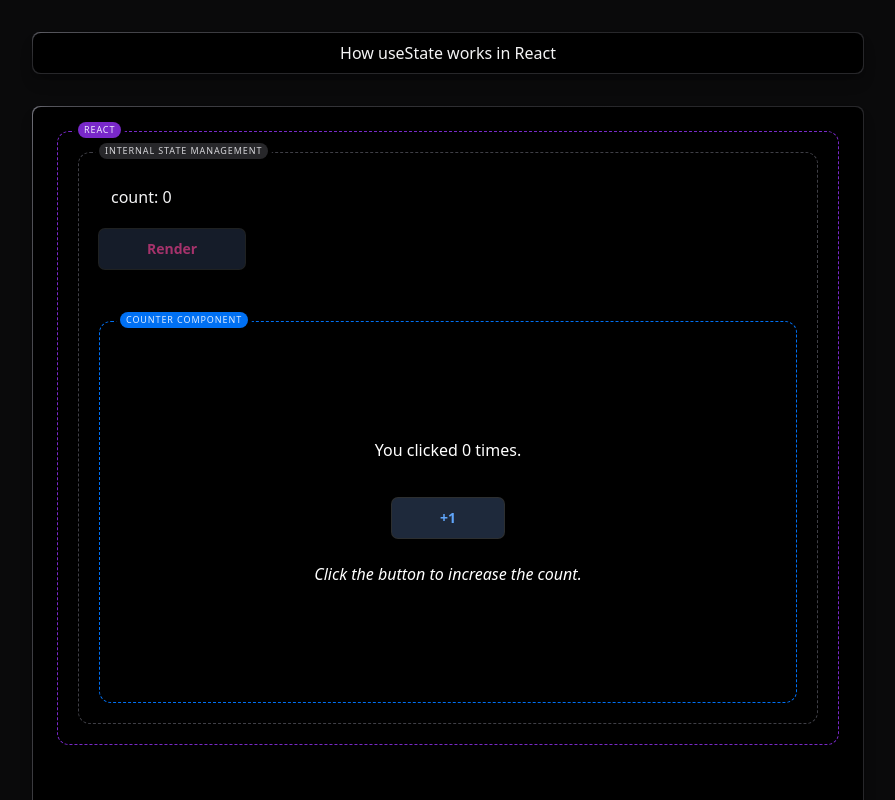
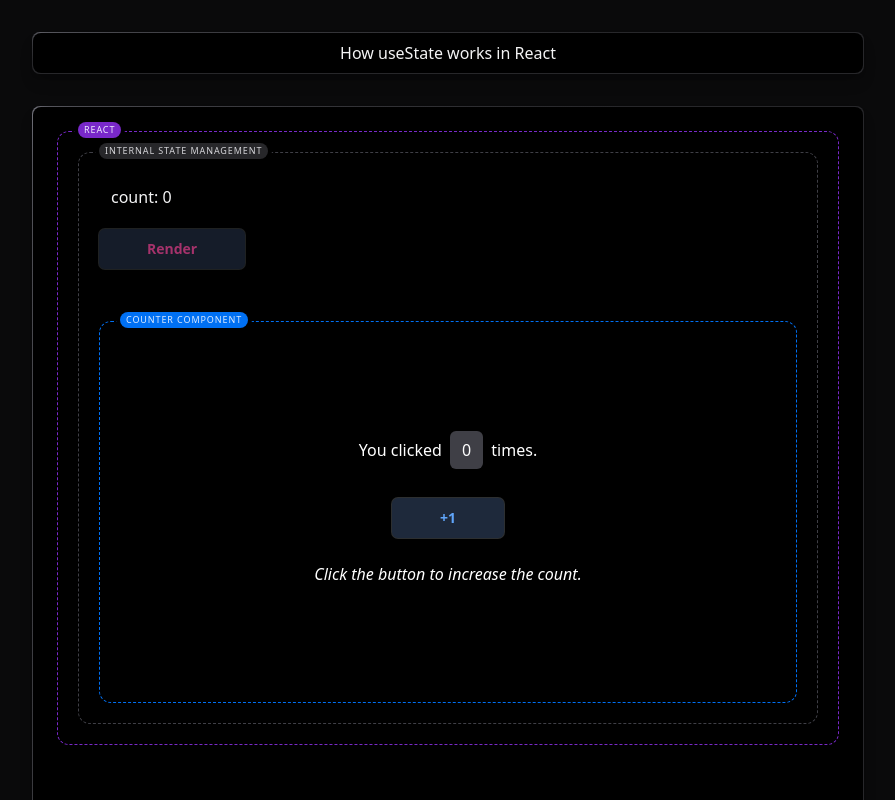
Before and after one commit to hasToggle/wtf-are-callbacks, a Next.js app: page / in a window 1280 px wide. Shown: the top 800 px of the page, without its empty margins (192-1087 px from the left). Built offline with nearby package versions, Linux system fonts and the light colour scheme.

Commit message:
add styling, change ts flag

```diff
--- a/app/counter.tsx
+++ b/app/counter.tsx
@@ -180,8 +180,13 @@
                 }}
               >
                 <div className="flex flex-col items-center justify-center gap-y-6 p-4 text-white sm:p-24">
-                  You clicked {state.count}{' '}
-                  {state.count === 1 ? 'time' : 'times'}.
+                  <div>
+                    You clicked{' '}
+                    <span className="mx-1 rounded-md bg-gray-700 px-3 py-2">
+                      {state.count}
+                    </span>{' '}
+                    {state.count === 1 ? 'time' : 'times'}.
+                  </div>
                   <Button
                     onClick={() => {
                       dispatch({ type: 'updating' })
--- a/app/page.tsx
+++ b/app/page.tsx
@@ -72,7 +72,7 @@
           Look at the code below; it’s the above counter component which shows
           the current count and a button to increase that count by 1.
         </p>
-        {/* @ts-expect-error Async Server Component */}
+        {/* @ts-ignore Async Server Component */}
         <Code code={counterJsx} />
         <div className="mb-10"></div>
         <p className="my-3">
@@ -81,7 +81,7 @@
           longer busy and then re-renders the counter component. Until then, the
           counter component shows the old value.
         </p>
-        {/* @ts-expect-error Async Server Component */}
+        {/* @ts-ignore Async Server Component */}
         <Code code={counterJsx_outdated} />
         <p className="my-3">
           What does re-rendering mean? It means that React{' '}
@@ -90,7 +90,7 @@
           executed again, from line 1 until line 14. But this time, useState
           gets the internal value of the state variable.
         </p>
-        {/* @ts-expect-error Async Server Component */}
+        {/* @ts-ignore Async Server Component */}
         <Code code={counterJsx_updating} />
         <p className="my-3">
           If the original value was 0 and you clicked the button once, the new
```
